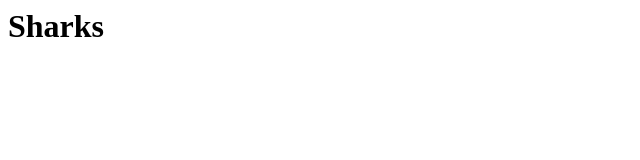
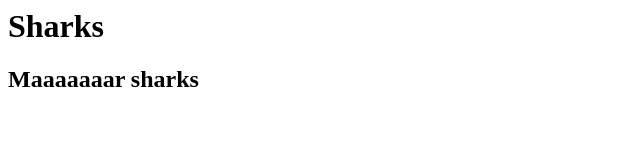
Before and after one commit to mykebates/Zoo, a plain HTML site: page Sharks/index.html in a window 1280 px wide. Shown: the whole page, without its empty margins (0-640 px from the left). Drawn offline with Linux system fonts and the light colour scheme.

Commit message:
maaar sharks

```diff
--- a/Sharks/index.html
+++ b/Sharks/index.html
@@ -1 +1,5 @@
 <h1>Sharks</h1>
+
+
+
+<h2>Maaaaaaar sharks</h2>
```
